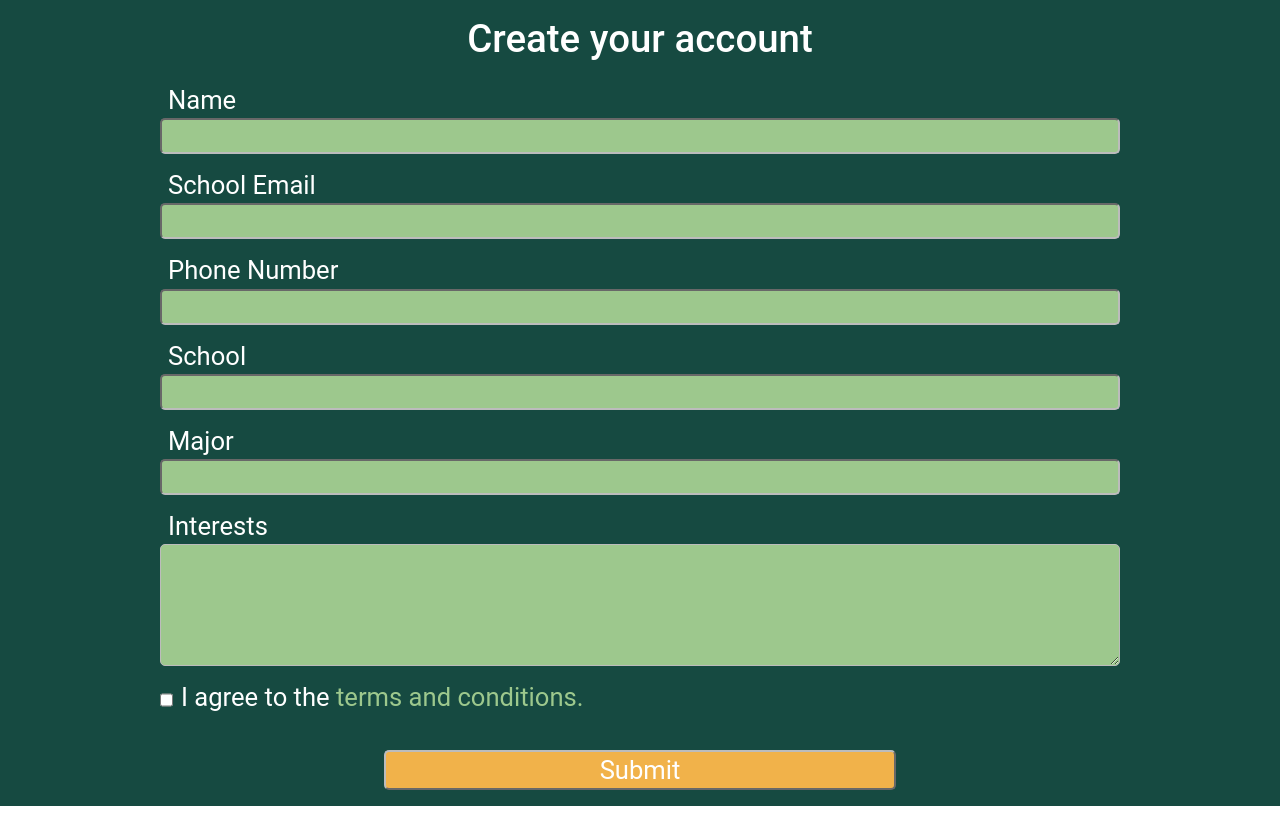
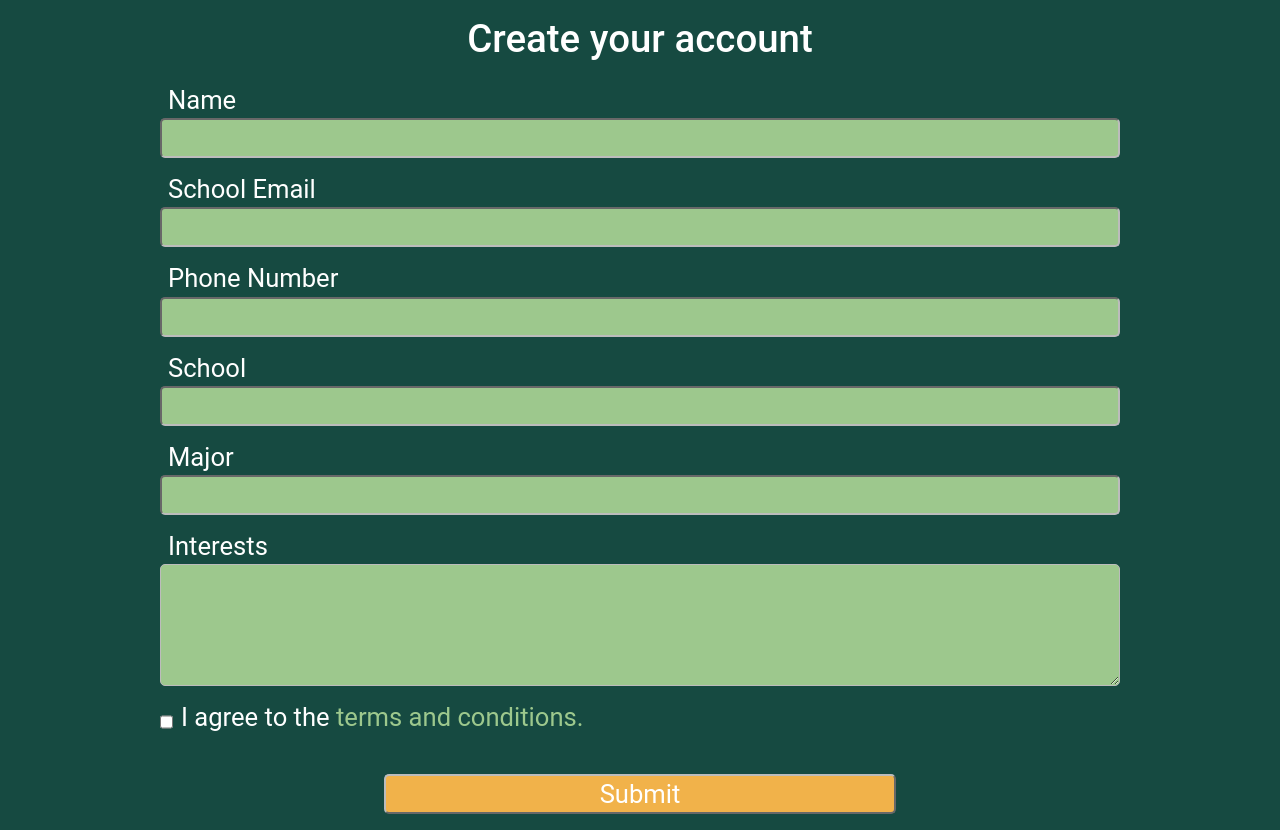
Before and after one commit to Adiazx14/mhw-2022, a Next.js app: page / in a window 1280 px wide. Before the commit the page ends 806 px from the top, so only its background shows below. Built offline with nearby package versions, Linux system fonts and the light colour scheme.

Commit message:
changed vh for rem on form css

```diff
--- a/styles/globals.css
+++ b/styles/globals.css
@@ -42,7 +42,7 @@ input, textarea {
 }
 
 input {
-  height: 4.5vh;
+  height: 2.5rem;
 
   margin-bottom: 2vh;
 }
@@ -74,6 +74,6 @@ background-color: #F1B24A;
 padding: 0 1.6rem;
 margin-top: 2vh;
 margin-bottom: 2vh;
-height: 5vh;
+height: 2.5rem;
 width: 40%;
 }
```
